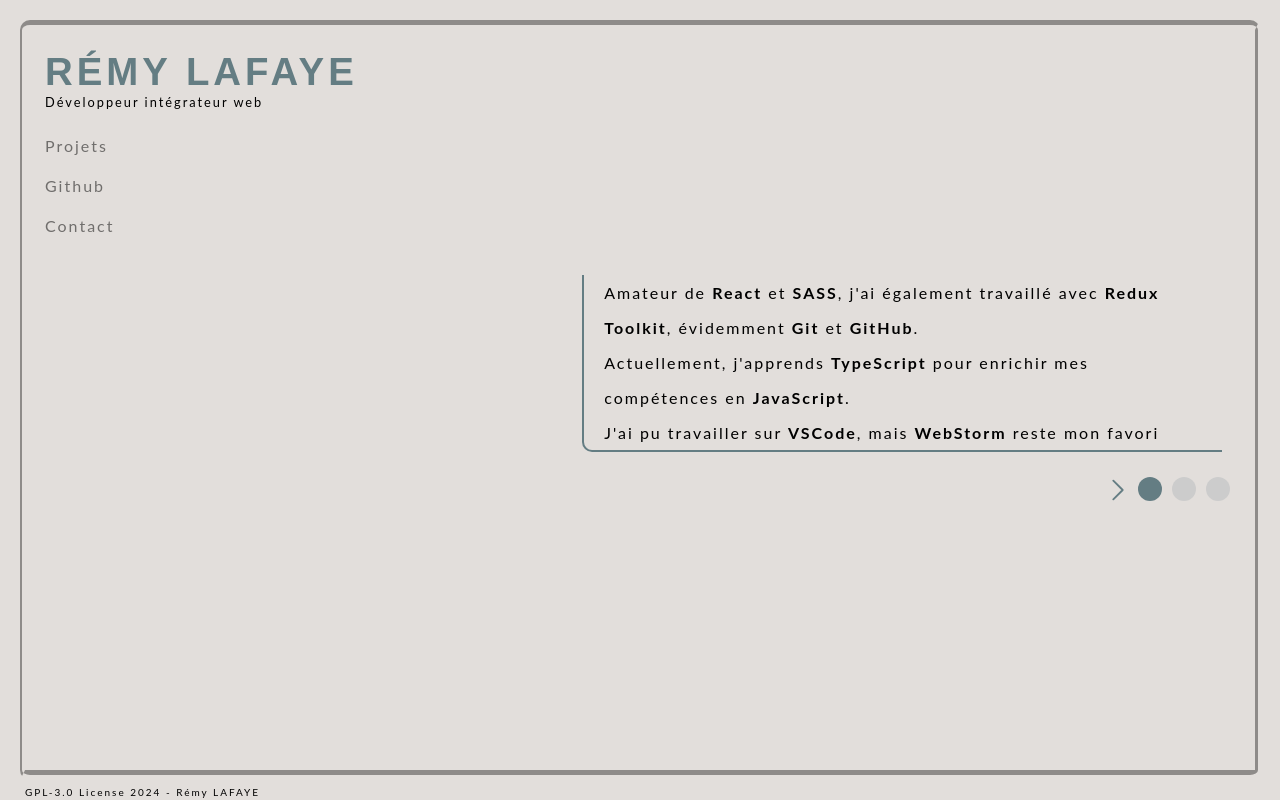
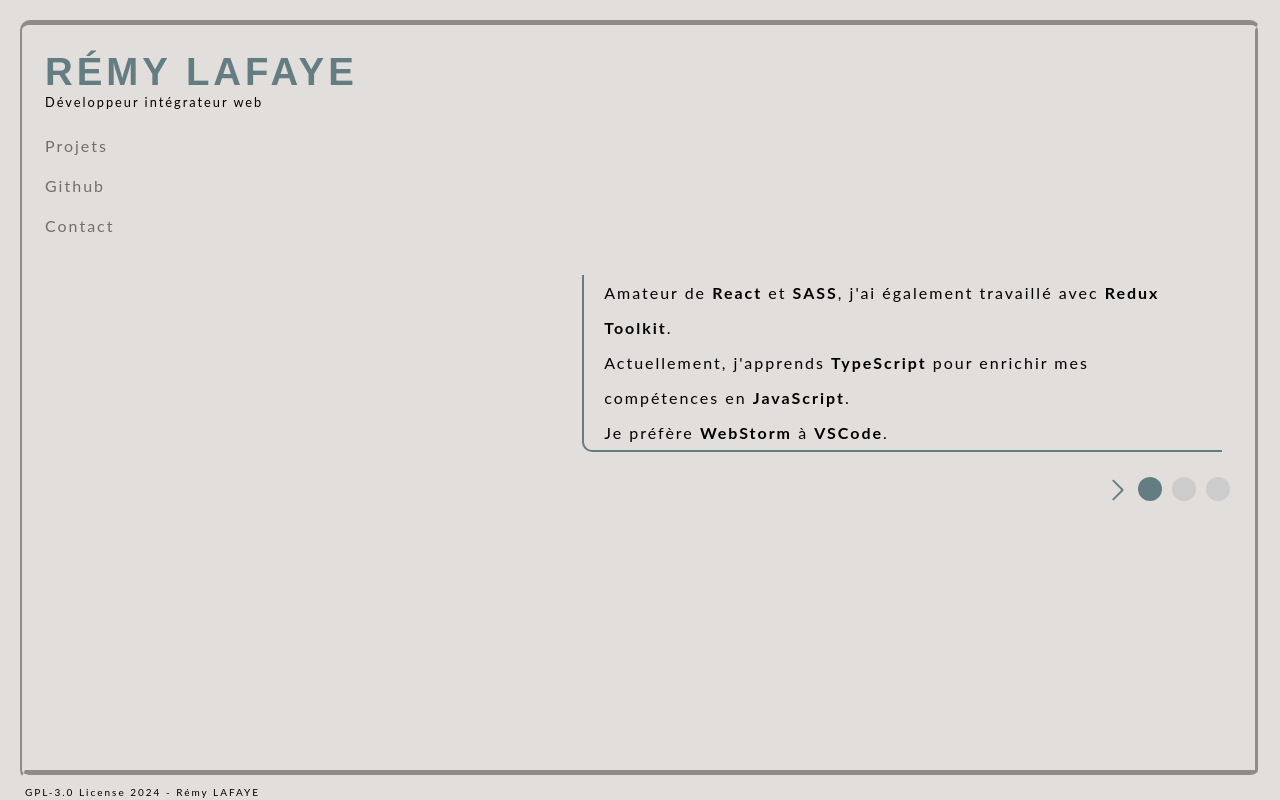
Before and after one commit to RKL715/rl-portfolio, a React (Vite) app: page / in a window 1280 px wide. Built offline with nearby package versions, Linux system fonts and the light colour scheme; the HTML template or start-up script is replaced by a standard one; a web font is replaced by a local one.

Commit message:
## changed :  * fixed typos in bio text

```diff
--- a/src/pages/Home/Home.tsx
+++ b/src/pages/Home/Home.tsx
@@ -11,27 +11,28 @@ function Home () {
     return (
         <div className="home">
             {currentPage === 1 && (
-            <p className="home-text" aria-label ="Compétences">
-                Amateur de <b>React</b> et <b>SASS</b>, j'ai également travaillé avec <b>Redux Toolkit</b>,
-                évidemment <b>Git</b> et <b>GitHub</b>.
-                <br/>Actuellement, j'apprends <b>TypeScript</b> pour enrichir mes
-                compétences en <b>JavaScript</b>.
-                <br/><span> J'ai pu travailler sur <b>VSCode</b>, mais <b>WebStorm</b> reste mon favori</span>
-            </p>
+                <p className="home-text" aria-label="Compétences">
+                    Amateur de <b>React</b> et <b>SASS</b>, j'ai également travaillé avec <b>Redux Toolkit</b>.
+                    <br/>Actuellement, j'apprends <b>TypeScript</b> pour enrichir mes
+                    compétences en <b>JavaScript</b>.
+                    <br/><span> Je préfère <b>WebStorm</b> à <b>VSCode</b>.</span>
+                </p>
             )}
             {currentPage === 2 && (
-            <p className="home-text bio" aria-label="Parcours profesionnel">
-                <b>Animateur Socioculturel</b> pendant <b>10 ans</b>, j'ai conclu ma carrière en menant des <b>formations</b>
-                pour des personnes en situation <b>d'illectronisme</b> et des <b>projets multimédia</b> pour <b>l'inclusion
+                <p className="home-text bio" aria-label="Parcours profesionnel">
+                <b>Animateur Socioculturel</b> pendant <b>10 ans</b>, j'ai conclu ma carrière en menant des <b>formations </b>
+                pour des personnes en situation <b>d'illectronisme</b>.
+                    <br/>
+                    J'ai également animé des <b>projets multimédia</b> pour <b>l'inclusion
                     d'adultes</b> en situation de <b>handicap</b> par le <b>cinéma</b> et le <b>numérique</b>.
             </p>
             )}
             {currentPage === 3 && (
                 <p className="home-text bio" aria-label="Parcours professionel deuxième partie">
-                    Suite à la <b>restructuration</b> de mon <b>association</b>, j'ai <b>quitté</b> ma <b>carrière</b> pour me <b>reconvertir</b>
+                    Suite à la <b>restructuration</b> de mon <b>association</b>, j'ai <b>quitté</b> ma <b>carrière</b> pour me <b>reconvertir </b>
                     dans le <b>développement</b>, dans le but de rendre le <b>web</b> plus <b>accessible</b> et <b>inclusif</b>.
                         <br/>
-                    J'ai donc suivi une <b>formation</b> <b>Développeur Intégrateur Web</b> (RNCP 5) auprès d'<b>OpenClassrooms</b>.
+                    J'ai donc suivi une <b>formation</b> <b>Développeur Intégrateur Web</b> (RNCP-5) auprès d'<b>OpenClassrooms</b>.
                 </p>
             )}
             <div className="home-navigation">
```
